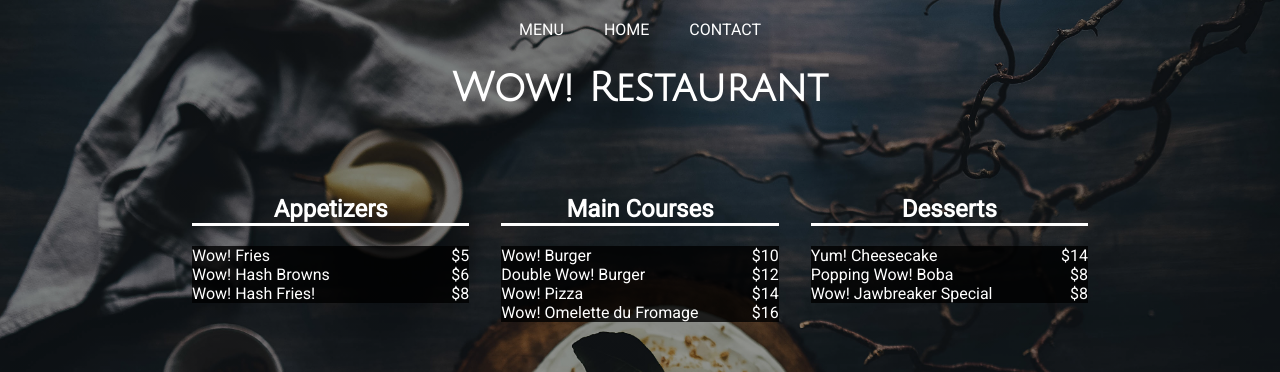
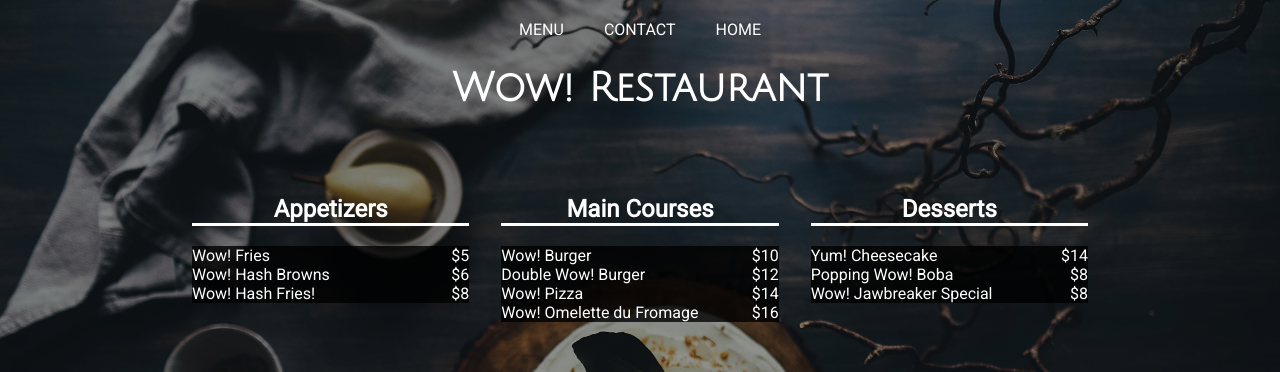
Before and after one commit to lachoaiphan/Restaurant-Page, a website built with webpack: page dist/index.html in a window 1280 px wide. Shown: the top 372 px of the page. Built offline with nearby package versions, Linux system fonts and the light colour scheme.

Commit message:
Implemeneted Header rendering functionailties

```diff
--- a/src/css/style.css
+++ b/src/css/style.css
@@ -30,6 +30,7 @@ body {
 }
 
 button {
+    background: none;
     font-size: 100%;
     font-family: inherit;
     border: 0;
--- a/src/js/index.js
+++ b/src/js/index.js
@@ -0,0 +1,5 @@
+import {renderHeader} from "./lib/header.js";
+
+(function(){
+    renderHeader();
+}());
--- a/src/js/lib/header.js
+++ b/src/js/lib/header.js
@@ -0,0 +1,65 @@
+import { appendChildren } from "./helper.js";
+
+export function renderHeader() {
+    const logoTitle = "Wow! Restaurant";
+    let header = document.createElement('header');
+    let titleHeader = document.createElement('h1');
+    let title = document.createElement('div');
+    let navBar = addNavbar();
+
+    header.classList.add('fl-c');
+    header.setAttribute("id", "header");
+
+    titleHeader.setAttribute("id", "logo-title");
+
+    titleHeader.textContent = logoTitle;
+    title.appendChild(titleHeader);
+
+    appendChildren(header, [navBar, title]);
+
+    document.getElementById("root").appendChild(header);
+}
+
+
+function addNavbar() {
+    let navBar = document.createElement('nav');
+    let navList = addNavList();
+
+    navBar.setAttribute("id", "navbar");
+
+    navBar.appendChild(navList);
+    return navBar;
+}
+
+function addNavList() {
+    const navItems = [
+        {text: "MENU", func: templateFunction},
+        {text: "CONTACT", func: templateFunction},
+        {text: "HOME", func: templateFunction}
+    ]
+    let navList = document.createElement('ul');
+    navList.classList.add('nav-list', 'fl-r');
+    for (let i = 0; i < navItems.length; i++) {
+        let navSection = document.createElement('li');
+        let navItem = document.createElement('button');
+
+        navSection.classList.add("nav-section");
+        navItem.classList.add("nav-item");
+
+        navItem.textContent = navItems[i].text;
+        navItem.addEventListener('click', (e) => {
+            if (e.target) {
+                navItems[i].func();
+            }
+        })
+
+        navSection.appendChild(navItem);
+        navList.appendChild(navSection);
+    }
+    return navList;
+}
+
+function templateFunction() {
+    console.log("In progress...")
+    return;
+}
--- /dev/null
+++ b/src/js/lib/helper.js
@@ -0,0 +1,3 @@
+export function appendChildren(parent, children) {
+    for (let i = 0; i < children.length; i++) parent.appendChild(children[i]);
+}
```
Also changed, not shown: dist/index.html, dist/main.js.
